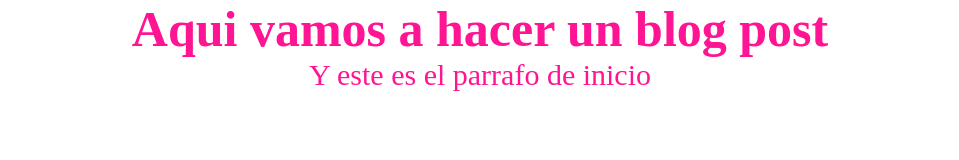
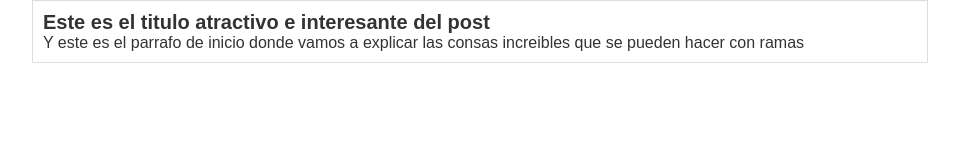
Before and after one commit to mariiacch/hyperblog-1, a plain HTML site: page index.html in a window 1280 px wide. Shown: the whole page, without its empty margins (160-1119 px from the left). Drawn offline with Linux system fonts and the light colour scheme.

Commit message:
Commit al master del blogpost en su version mas reciente

```diff
--- a/index.html
+++ b/index.html
@@ -7,9 +7,11 @@
     <link rel="stylesheet" href="./style.css" />
 </head>
 <body>
-    <main>
-        <h1>Aqui vamos a hacer un blog post</h1>
-        <p>Y este es el parrafo de inicio</p>
-    </main>
+    <div id="container">
+        <div id="post">
+            <h1>Este es el titulo atractivo e interesante del post</h1>
+            <p>Y este es el parrafo de inicio donde vamos a explicar las consas increibles que se pueden hacer con ramas</p>
+        </div>
+    </div>
 </body>
 </html>
--- a/style.css
+++ b/style.css
@@ -8,15 +8,24 @@ html
 {
     font-size: 62.5%;
 }
-h1
+body
 {
-    color: deeppink;
+    color: #333;
     text-align: center;
-    font-size: 5rem;
+    font-family: Arial, Helvetica, sans-serif;
+    font-size: 1.6rem;
+    margin: 0;
+    padding: 0;
 }
-p
+#container
 {
-    color: deeppink;
-    text-align: center;
-    font-size: 3rem;
+    width: 70%;
+    padding: 1rem;
+    text-align: left;
+    border: 1px solid #DDD;
+    margin: 0 auto;
 }
+#container h1
+{
+    font-size: 2rem;
+}
```
